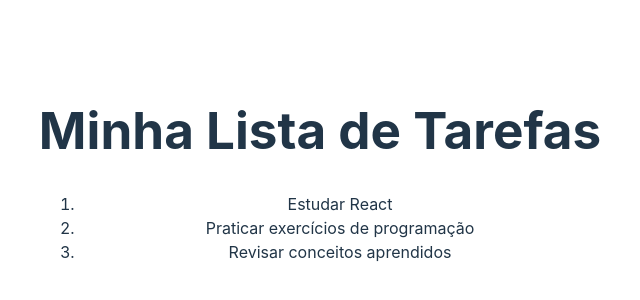
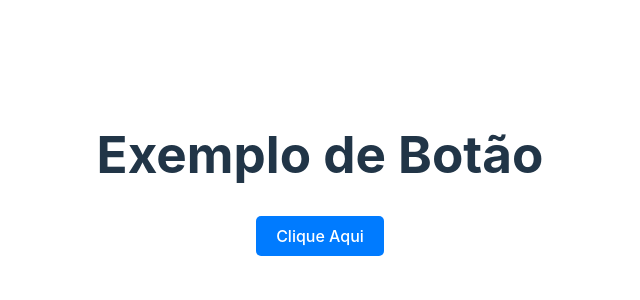
Before and after one commit to werik-antunes/React-Lista-01-, a React (Vite) app: page / in a window 1280 px wide. Shown: the part 226-526 px from the top of the page, without its empty margins (320-960 px from the left). Built offline with nearby package versions, Linux system fonts and the light colour scheme.

Commit message:
Exercício 05
Renderizando Botão

```diff
--- a/src/App.jsx
+++ b/src/App.jsx
@@ -1,16 +1,13 @@
 
 import './App.css'
-import ListaOrdenada from './components/ListaOrdenada'
-
-
+import Botao from './components/Botao'
 
 function App() {
 
-
   return (
     <>
-    <h1>Minha Lista de Tarefas</h1>
-    <ListaOrdenada/>
+      <h1>Exemplo de Botão</h1>
+      <Botao/>
     </>
   )
 }
--- /dev/null
+++ b/src/components/Botao.jsx
@@ -0,0 +1,22 @@
+import React from "react";
+
+function Botao() {
+  return (
+    <button
+      onClick={() => alert("Você clicou no botão!")}
+      style={{
+        padding: "10px 20px",
+        fontSize: "16px",
+        backgroundColor: "#007BFF",
+        color: "#fff",
+        border: "none",
+        borderRadius: "5px",
+        cursor: "pointer",
+      }}
+    >
+      Clique Aqui
+    </button>
+  );
+}
+
+export default Botao;
```
